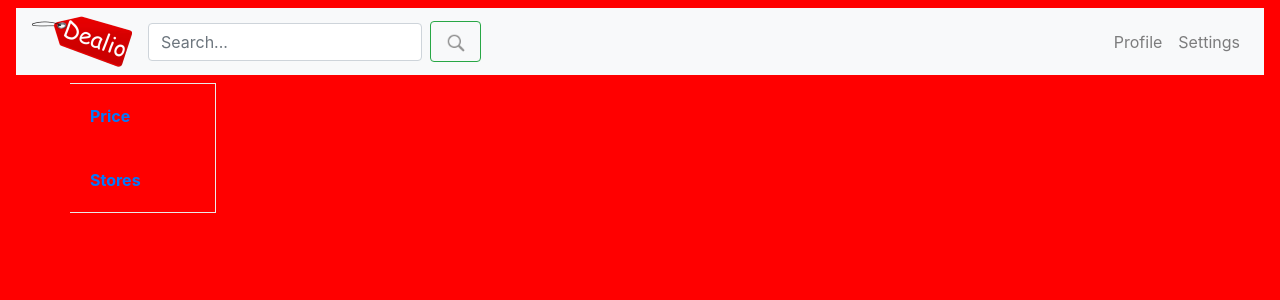
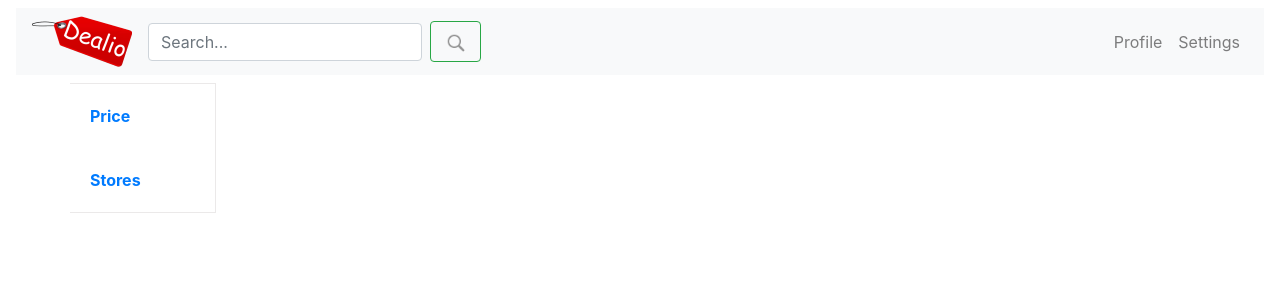
Before and after one commit to jaspearson/csc424, a Django app: template templates/base.html in a window 1280 px wide. Shown: the top 300 px of the page. Run offline with Django 3.2, Linux system fonts and the light colour scheme; the template is opened without the code that fills it, so the values that code supplies are empty; parts of the project's set-up code (start-up, migrations or seed data) failed here and were passed over; some libraries are stand-ins or nearby versions.

Commit message:
Comments out some custom styles. Removes some text from base.html

```diff
--- a/static/css/style.css
+++ b/static/css/style.css
@@ -1,6 +1,6 @@
 body {
-    background-color: #f00 !important;
-    color: red !important;
+    //background-color: #f00 !important;
+    //color: red !important;
 }
 .h5 {
     //color: red !important;
--- a/templates/base.html
+++ b/templates/base.html
@@ -106,7 +106,7 @@
             <div class="col" id="content">
 
                 {% block content %}
-                    This is a fallback text.
+
                 {% endblock %}
             </div>
         </div>
```
